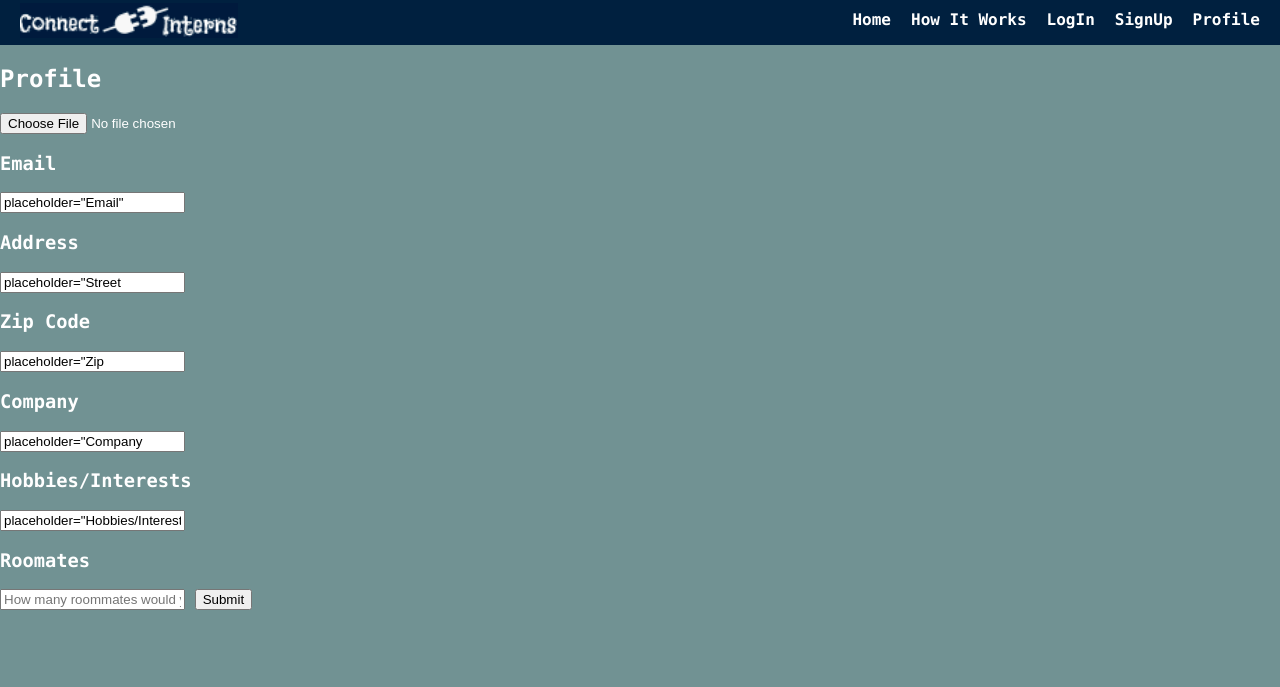
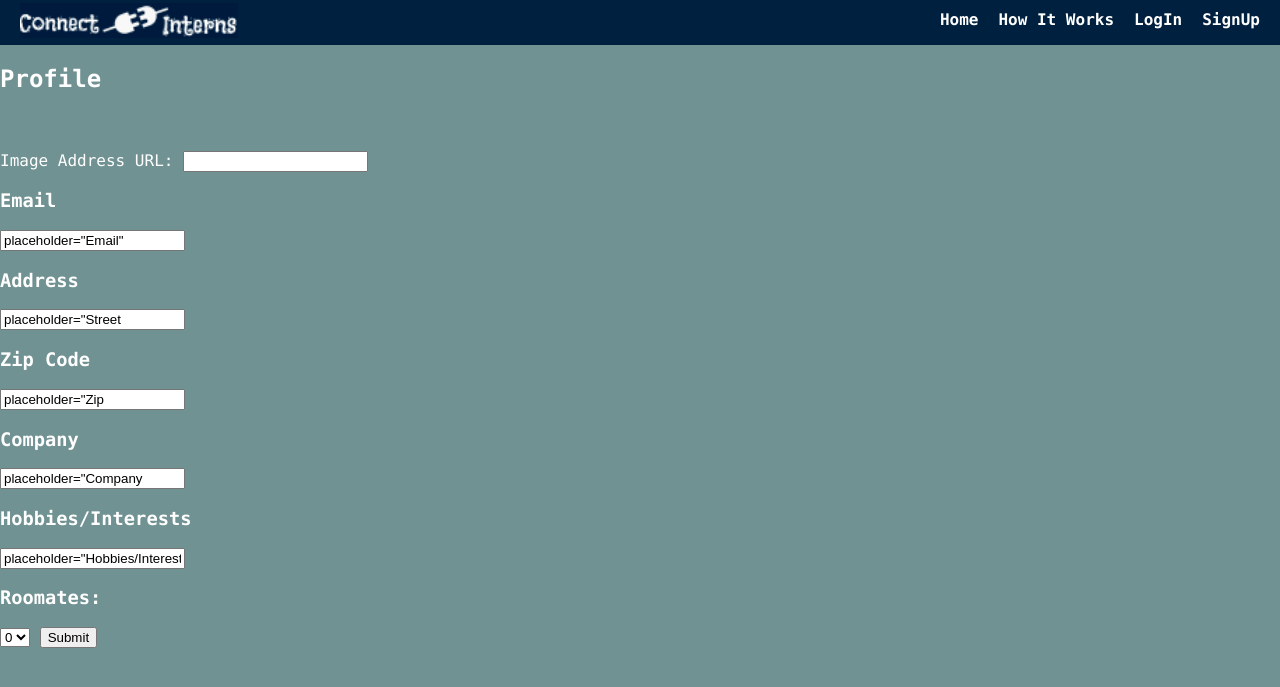
Before and after one commit to Ujjwal666/InternConnect, a Flask app: template templates/profile.html in a window 1280 px wide. Shown: the top 687 px of the page. Run offline with Flask 2, Linux system fonts and the light colour scheme; the template is opened without the code that fills it, so the values that code supplies are empty; some libraries are stand-ins or nearby versions.

Commit message:
trying to add profile pic

```diff
--- a/app.py
+++ b/app.py
@@ -132,6 +132,7 @@
 
 @app.route('/profile', methods=['GET', 'POST'])
 def profile(): # allow user to add a picture, view and update data, and input their roommate preference
+    # if request.method == "POST":
     users = mongo.db.users
     if session:
         email = session['email']
@@ -141,10 +142,31 @@
         zip_code = user['zip_code']
         company = user['company']
         interests = user['interests']
+        pic = user['pic']
     else:
         email = None
 
-    return render_template('profile.html', name = name, email = email, address = address, zip_code = zip_code, company = company, interests = interests)
+    return render_template('profile.html', name = name, email = email, address = address, zip_code = zip_code, company = company, interests = interests, pic = pic)
+
+@app.route('/profile_picture')
+def profile_picture():
+    users = mongo.db.users
+    if request.method == "GET":
+
+        if session:
+            email = session['email']
+            user = users.find_one({"email":email})
+
+            return render_template('profile_pciture.html', user = user)
+        else:
+            email = None
+    else:
+        url = request.form
+        user = users.find_one({"email":email})
+        pic = { "$set": {"img": url } }
+
+        users.update_one(user, pic)
+        return redirect('/profile')
 
 @app.route('/login', methods=['GET', 'POST'])
 def login():
@@ -187,6 +209,9 @@
             zip_code = request.form['zip_code']
             company = request.form['company']
             interests = request.form['interests']
+
+            pic = "360_F_346839683_6nAPzbhpSkIpb8pmAwufkC7c5eD7wYws.jpg"
+
             #encode password
             password = (request.form['password']).encode("utf-8")
 
@@ -196,7 +221,7 @@
 
             # add new user to database
 
-            users.insert_one({'email': email, 'password': hashed, 'name':name, 'address':address, 'zip_code':zip_code, 'company': company, 'interests':interests})
+            users.insert_one({'email': email, 'password': hashed, 'name':name, 'address':address, 'zip_code':zip_code, 'company': company, 'interests':interests, 'pic': pic})
 
             #store email in session
             session['email'] = request.form['email']
--- a/templates/index.html
+++ b/templates/index.html
@@ -40,11 +40,6 @@
             <a href="/signup">
                 <p>SignUp</p>
             </a>
-            <a href='/profile'>
-                <p>
-                    Profile
-                </p>
-            </a>
         {% endif %}
 		</div>
 	</div>
--- a/templates/profile.html
+++ b/templates/profile.html
@@ -27,9 +27,8 @@
                 </p>
             </a>
             <a href='/profile'>
-                <p>
-                    Profile
-                </p>
+                <img src="360_F_346839683_6nAPzbhpSkIpb8pmAwufkC7c5eD7wYws.jpg" style="width:42px;height:42px;">
+
             </a>
 
         {% else %}
@@ -40,11 +39,6 @@
             <a href="/signup">
                 <p>SignUp</p>
             </a>
-            <a href='/profile'>
-                <p>
-                    Profile
-                </p>
-            </a>
         {% endif %}
 		</div>
 	</div>
@@ -52,8 +46,12 @@
 		<div class="desc_form">
 			<h2>Profile</h2>
             <form method="post" action="/profile">
+
+                <img src={{pic}}>
                 <h3> {{name}} </h3>
-                <input type="file" name="pic" />
+                <label for="url">Image Address URL:</label>
+                <input type="text" name="url" value="">
+
                 <h3>Email</h3>
                     <input type="email" name="email" value={{email}} placeholder="Email" />
                 <h3>Address</h3>
@@ -64,8 +62,13 @@
                     <input type="text" name="company" value={{company}} placeholder="Company you are interning for" />
                 <h3>Hobbies/Interests</h3>
                     <input type="text" name="interests" value={{interests}} placeholder="Hobbies/Interests" />
-                <h3>Roomates</h3>
-                    <input type="text" name="roommates" value="" placeholder="How many roommates would you like?" />
+
+                <h3>Roomates:</h3>
+                    <select id="roomates"  name="roomates">
+                      {% for i in range(10)%}
+                        <option value="">{{ i }}</option>
+                      {% endfor %}
+                    </select>
 
                 <input type="submit" value="Submit" />
             </form>
```
Also changed, not shown: templates/360_F_346839683_6nAPzbhpSkIpb8pmAwufkC7c5eD7wYws.jpg (added), templates/profile_picture.html (added).
